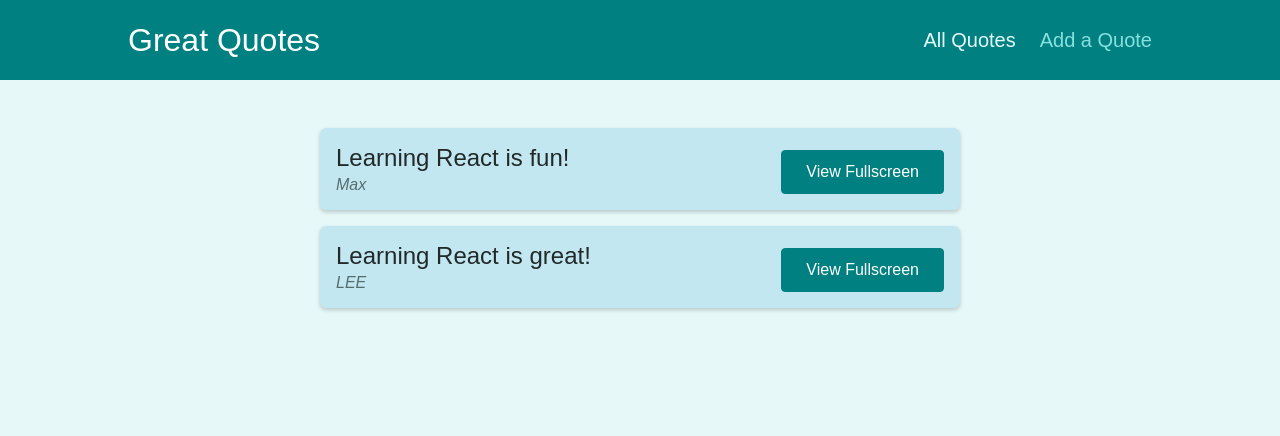
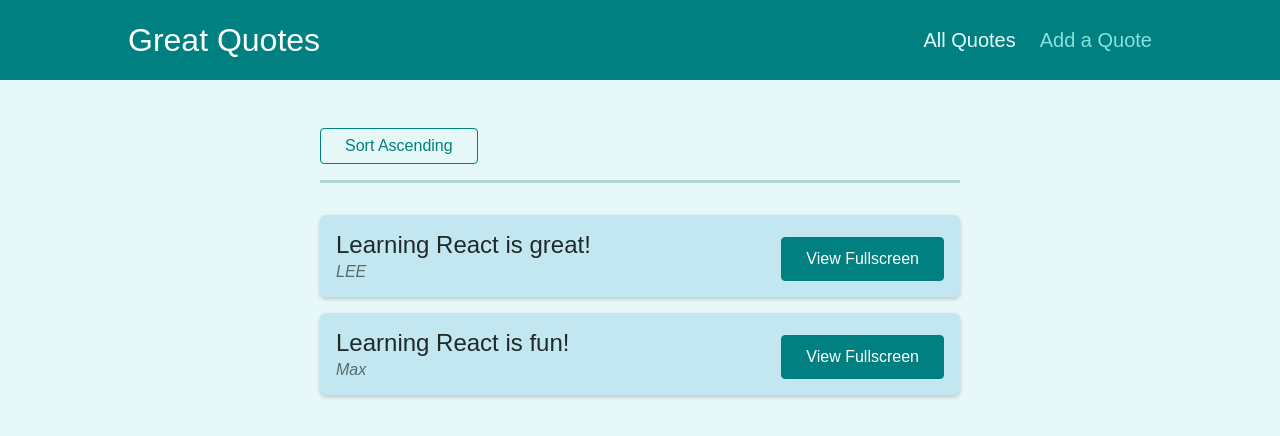
Before and after one commit to butterbeetle/react-complete-guide, a React (Create React App) app: page /quotes in a window 1280 px wide. Shown: the top 436 px of the page. Built offline with nearby package versions, Linux system fonts and the light colour scheme.

Commit message:
Section20. 쿼리 매개변수 작업하기

```diff
--- a/src/section20/components/quotes/QuoteList.js
+++ b/src/section20/components/quotes/QuoteList.js
@@ -1,13 +1,41 @@
 import { Fragment } from "react";
+import { useHistory, useLocation } from "react-router-dom";
 
 import QuoteItem from "./QuoteItem";
 import classes from "./QuoteList.module.css";
 
+const sortQuotes = (quotes, ascending) => {
+  return quotes.sort((quoteA, quoteB) => {
+    if (ascending) {
+      return quoteA.id > quoteB.id ? 1 : -1;
+    } else {
+      return quoteA.id < quoteB.id ? 1 : -1;
+    }
+  });
+};
+
 const QuoteList = (props) => {
+  const history = useHistory();
+  const location = useLocation();
+
+  const queryParams = new URLSearchParams(location.search);
+
+  const isSortingAscending = queryParams.get("sort") === "asc";
+
+  const sortedQuotes = sortQuotes(props.quotes, isSortingAscending);
+
+  const changeSortingHandler = () => {
+    history.push("/quotes?sort=" + (isSortingAscending ? "desc" : "asc"));
+  };
   return (
     <Fragment>
+      <div className={classes.sorting}>
+        <button onClick={changeSortingHandler}>
+          Sort {isSortingAscending ? "Descending" : "Ascending"}
+        </button>
+      </div>
       <ul className={classes.list}>
-        {props.quotes.map((quote) => (
+        {sortedQuotes.map((quote) => (
           <QuoteItem
             key={quote.id}
             id={quote.id}
```
